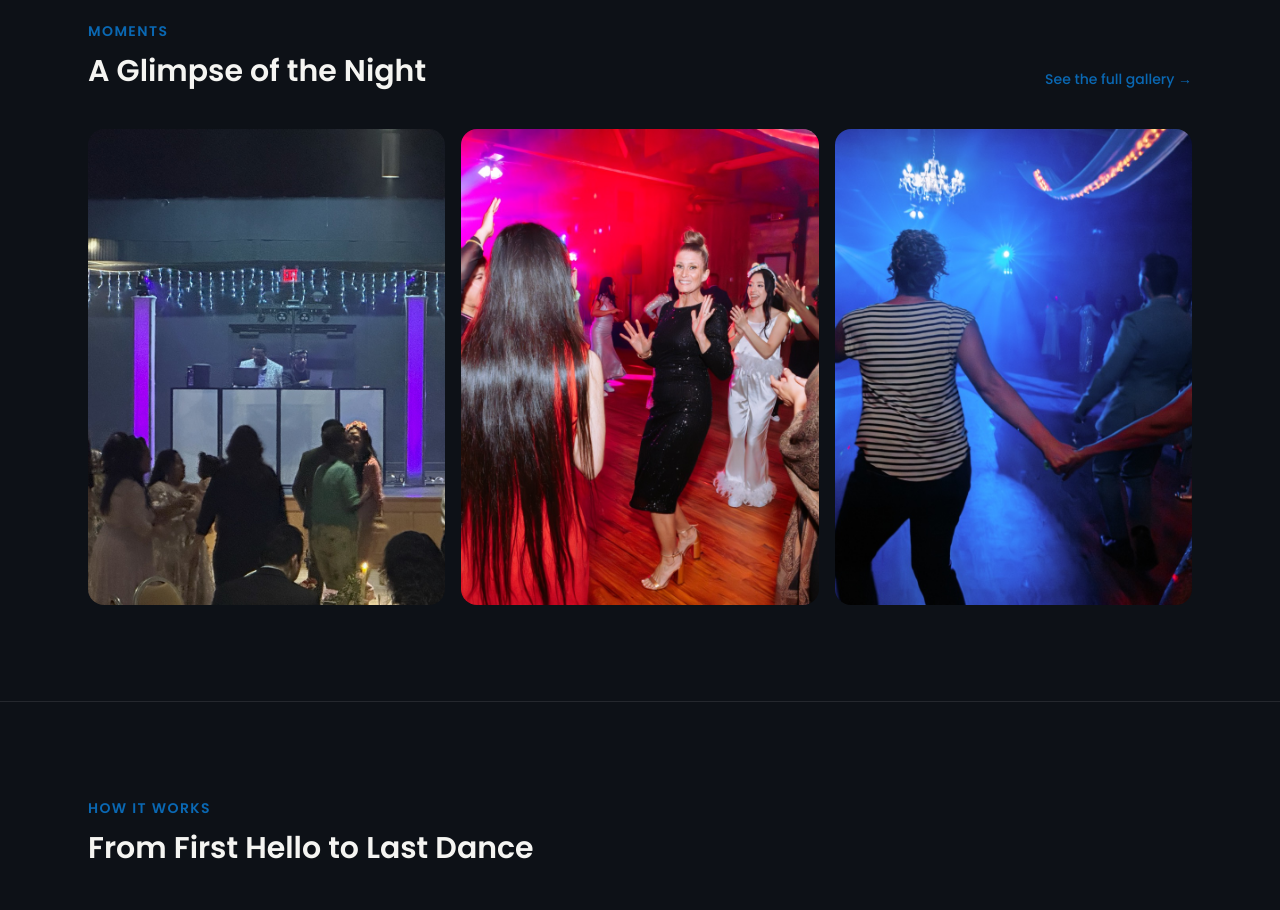
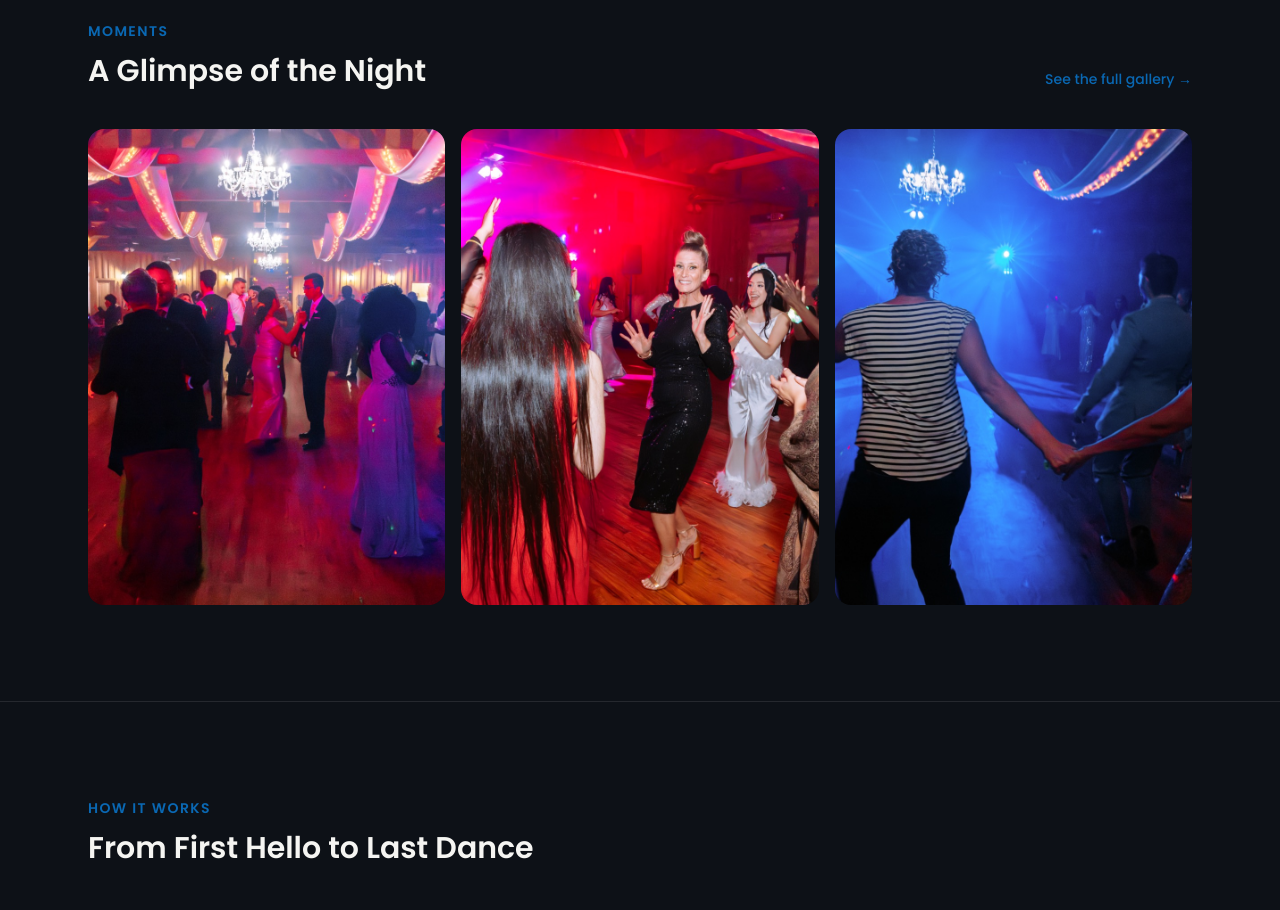
Before and after one commit to jrobertnjr-web/inkeywebtest, a Next.js app: page / in a window 1280 px wide. Shown: the part 2520-3430 px from the top of the page. Built offline with nearby package versions, Linux system fonts and the light colour scheme; no server answers.

Commit message:
Swap Moments strip lead photo for a more premium reception shot

```diff
--- a/src/components/home/MomentsStrip.tsx
+++ b/src/components/home/MomentsStrip.tsx
@@ -3,7 +3,7 @@ import Link from "next/link";
 import { Section } from "@/components/ui/Section";
 
 const photos = [
-  { src: "/images/gallery/correa-dj-booth.jpg", alt: "DJ booth with purple uplighting at the Correa reception" },
+  { src: "/images/gallery/mcrae-reception-wide.jpg", alt: "Elegant reception hall with chandeliers and string lights at the McRae wedding" },
   { src: "/images/gallery/mcrae-dancefloor-1.jpg", alt: "Packed dance floor at the McRae wedding reception" },
   { src: "/images/gallery/mcrae-atmosphere.jpg", alt: "Guests dancing under string lights at the McRae wedding" },
 ];
```
